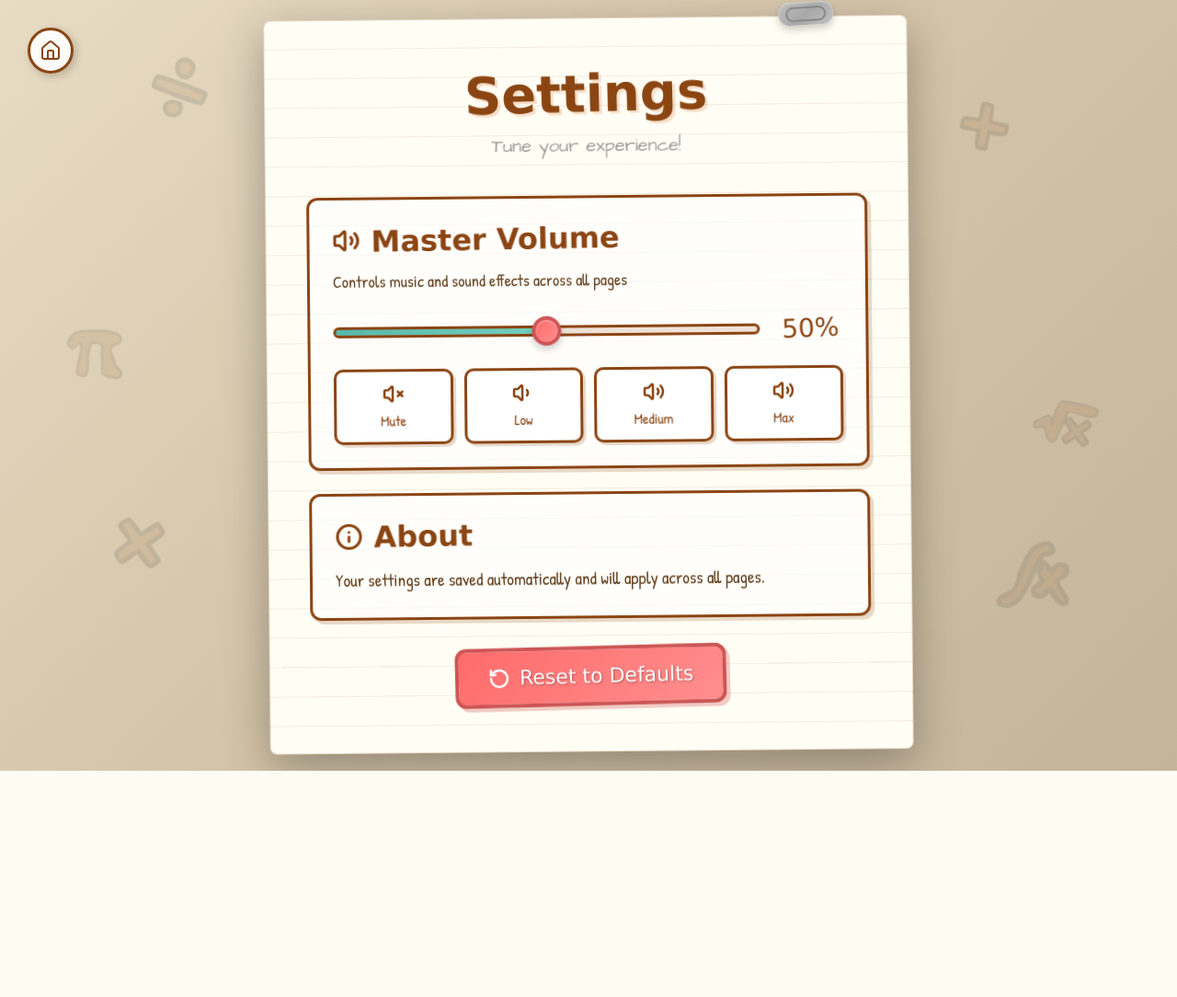
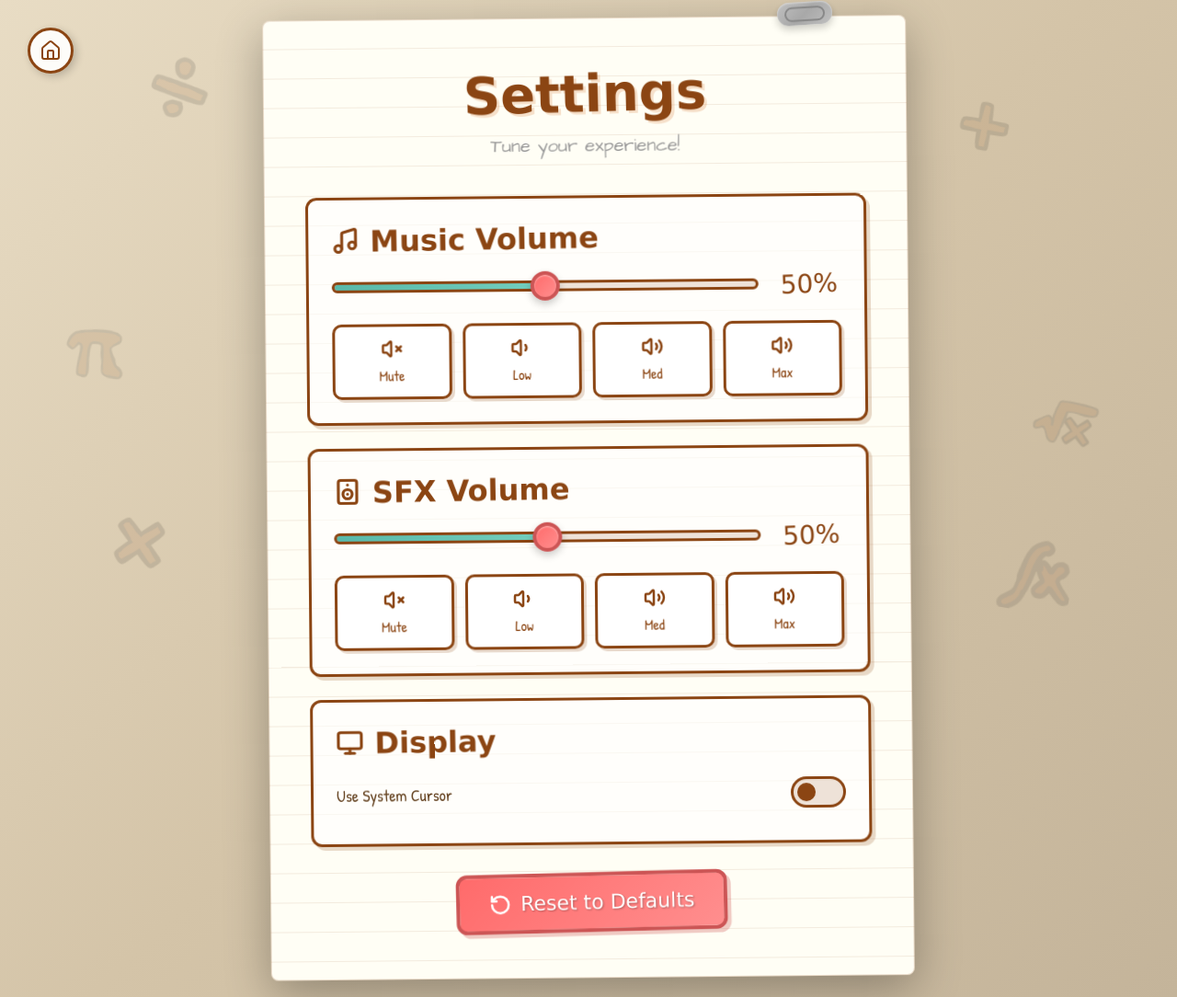
Before and after one commit to Rexaintreal/Contrary, a Flask app: page /settings in a window 1280 px wide. Shown: the whole page at 92% size. Before the commit the page ends 838 px from the top, so only its background shows below. Run offline with Flask 3, Linux system fonts and the light colour scheme; some web fonts are replaced.

Commit message:
Refactor settings page and added music/sfx logic and cursor toggle across all pages

```diff
--- a/assets/design.txt
+++ b/assets/design.txt
@@ -91,3 +91,6 @@ todo - fix random person spawning (no scroll bar)
 - stop auto add after finding one match - done
 
 braess music - https://www.youtube.com/watch?v=fER8zIAhRD0 (Zelda Original Soundtrack - Saria's Song (The Lost Woods))
+
+ Kass' Theme  - Breath of the Wild   for prisoners maybe
+ Kaepora Gaebora's Theme - The Legend of Zelda: Ocarina of Time OST for settings page https://www.youtube.com/watch?v=yEzAsJ4yc24
--- a/static/css/braess.css
+++ b/static/css/braess.css
@@ -802,3 +802,7 @@ body {
     box-shadow: 5px 5px 15px rgba(0, 0, 0, 0.4);
     background: white;
 }
+
+#modalReset {
+    grid-column: 1 / -1;
+}
--- a/static/css/settings.css
+++ b/static/css/settings.css
@@ -494,3 +494,60 @@ body {
         padding: 14px 28px;
     }
 }
+
+.toggle-row {
+    display: flex;
+    justify-content: space-between;
+    align-items: center;
+    padding: 10px 0;
+}
+
+.switch {
+    position: relative;
+    display: inline-block;
+    width: 60px;
+    height: 34px;
+    flex-shrink: 0;
+}
+
+.switch input {
+    opacity: 0;
+    width: 0;
+    height: 0;
+}
+
+.slider.round {
+    position: absolute;
+    cursor: pointer;
+    top: 0; left: 0; right: 0; bottom: 0;
+    background-color: rgba(139, 69, 19, 0.15);
+    border: 3px solid #8B4513;
+    transition: .4s;
+    border-radius: 34px;
+}
+
+.slider.round:before {
+    position: absolute;
+    content: "";
+    height: 20px;
+    width: 20px;
+    left: 4px;
+    bottom: 4px;
+    background-color: #8B4513;
+    transition: .4s;
+    border-radius: 50%;
+}
+
+input:checked + .slider.round {
+    background: linear-gradient(135deg, #4ECDC4 0%, #6FE7DD 100%);
+}
+
+input:checked + .slider.round:before {
+    transform: translateX(26px);
+    background-color: white;
+}
+
+body.system-cursor,
+body.system-cursor * {
+    cursor: auto !important;
+}
--- a/static/js/settings.js
+++ b/static/js/settings.js
@@ -1,99 +1,164 @@
-const volumeSlider = document.getElementById('masterVolume');
-const volumeValue = document.getElementById('volumeValue');
-const sliderFill = document.getElementById('sliderFill');
-const presetButtons = document.querySelectorAll('.preset-btn');
+const musicSlider = document.getElementById('musicVolume');
+const musicValue = document.getElementById('musicValue');
+const musicFill = document.getElementById('musicFill');
+const sfxSlider = document.getElementById('sfxVolume');
+const sfxValue = document.getElementById('sfxValue');
+const sfxFill = document.getElementById('sfxFill');
+const cursorToggle = document.getElementById('systemCursor');
 const resetBtn = document.getElementById('resetBtn');
 const clickSfx = document.getElementById('clickSfx');
-const DEFAULT_VOLUME = 50;
+const bgMusic = document.getElementById('bgMusic');
+const DEFAULT_VAL = 50;
 
-function loadVolume() {
-    const savedVolume = localStorage.getItem('contraryMasterVolume');
-    if (savedVolume !== null) {
-        const volume = parseInt(savedVolume);
-        setVolume(volume);
-    } else {
-        setVolume(DEFAULT_VOLUME);
+//init
+function init() {
+    loadSettings();
+    startMusic();
+    lucide.createIcons();
+}
+
+//load
+function loadSettings() {
+    const savedMusic = localStorage.getItem('contraryMusicVolume');
+    const musicVol = savedMusic !== null ? parseInt(savedMusic) : DEFAULT_VAL;
+    updateSliderVisuals(musicSlider, musicValue, musicFill, musicVol);
+
+    const savedSFX = localStorage.getItem('contrarySFXVolume');
+    const sfxVol = savedSFX !== null ? parseInt(savedSFX) : DEFAULT_VAL;
+    updateSliderVisuals(sfxSlider, sfxValue, sfxFill, sfxVol);
+
+    const useSystemCursor = localStorage.getItem('contrarySystemCursor') === 'true';
+    cursorToggle.checked = useSystemCursor;
+    applyCursor(useSystemCursor);
+}
+
+
+function startMusic() {
+    if (!bgMusic) return;
+
+    //init volume
+    const savedMusic = localStorage.getItem('contraryMusicVolume');
+    const musicVol = savedMusic !== null ? parseInt(savedMusic) : DEFAULT_VAL;
+    bgMusic.volume = (musicVol / 100) * 0.25;
+
+    const playPromise = bgMusic.play();
+    if (playPromise !== undefined) {
+        playPromise.catch(error => {
+            console.log("Autoplay prevented until interaction.");
+            document.addEventListener('click', () => {
+                if (bgMusic.paused) {
+                    bgMusic.play();
+                }
+            }, { once: true });
+        });
     }
 }
 
-//save to localstorage
-function saveVolume(volume) {
-    localStorage.setItem('contraryMasterVolume', volume.toString());
+//volume
+function updateSliderVisuals(slider, textDisplay, fillBar, value) {
+    slider.value = value;
+    textDisplay.textContent = value + '%';
+    const percentage = value;
+    const sliderWidth = slider.offsetWidth;
+    const fillWidth = (sliderWidth - 6) * (percentage / 100);
+    fillBar.style.width = fillWidth + 'px';
 }
 
-function setVolume(volume) {
-    volumeSlider.value = volume;
-    volumeValue.textContent = volume + '%';
-    updateSliderFill(volume);
-    saveVolume(volume);
+function playPreviewSound() {
+    const sfxVol = parseInt(sfxSlider.value) / 100;
+    clickSfx.currentTime = 0;
+    clickSfx.volume = 0.4 * sfxVol;
+    clickSfx.play().catch(e => {});
 }
 
-function updateSliderFill(volume) {
-    const percentage = volume;
-    const sliderWidth = volumeSlider.offsetWidth;
-    const fillWidth = (sliderWidth - 6) * (percentage / 100);
-    sliderFill.style.width = fillWidth + 'px';
+function setupSliderListeners(slider, textDisplay, fillBar, storageKey, isSfx) {
+    slider.addEventListener('input', (e) => {
+        const val = parseInt(e.target.value);
+        updateSliderVisuals(slider, textDisplay, fillBar, val);
+
+        if (!isSfx && bgMusic) {
+            bgMusic.volume = (val / 100) * 0.25;
+            if (bgMusic.paused && val > 0) bgMusic.play().catch(()=>{});
+        }
+    });
+    slider.addEventListener('change', (e) => {
+        const val = parseInt(e.target.value);
+        localStorage.setItem(storageKey, val);
+        if (isSfx) playPreviewSound();
+    });
 }
 
-function playClickSound() {
-    clickSfx.currentTime = 0;
-    clickSfx.volume = 0.4;
-    clickSfx.play().catch(err => console.log("Sound play delayed"));
-}
-
-volumeSlider.addEventListener('input', (e) => {
-    const volume = parseInt(e.target.value);
-    volumeValue.textContent = volume + '%';
-    updateSliderFill(volume);
-});
+setupSliderListeners(musicSlider, musicValue, musicFill, 'contraryMusicVolume', false);
+setupSliderListeners(sfxSlider, sfxValue, sfxFill, 'contrarySFXVolume', true);
 
 
 
-volumeSlider.addEventListener('change', (e) => {
-    const volume = parseInt(e.target.value);
-    saveVolume(volume);
-    playClickSound();
-});
+document.querySelectorAll('.volume-presets').forEach(group => {
+    const targetId = group.dataset.target;
+    const targetSlider = document.getElementById(targetId);
+    const isMusic = targetId === 'musicVolume';
+    const textDisplay = isMusic ? musicValue : sfxValue;
+    const fillBar = isMusic ? musicFill : sfxFill;
+    const storageKey = isMusic ? 'contraryMusicVolume' : 'contrarySFXVolume';
 
+    group.querySelectorAll('.preset-btn').forEach(btn => {
+        btn.addEventListener('click', () => {
+            const vol = parseInt(btn.dataset.volume);
 
-//presets
-presetButtons.forEach(btn => {
-    btn.addEventListener('click', () => {
-        const volume = parseInt(btn.dataset.volume);
-        setVolume(volume);
-        playClickSound();
-        btn.style.transform = 'scale(0.95)';
-        setTimeout(() => {
-            btn.style.transform = '';
-        }, 200);
+            updateSliderVisuals(targetSlider, textDisplay, fillBar, vol);
+            localStorage.setItem(storageKey, vol);
+
+            if (isMusic && bgMusic) {
+                bgMusic.volume = (vol / 100) * 0.25;
+                if (bgMusic.paused && vol > 0) bgMusic.play().catch(()=>{});
+            }
+            if (!isMusic) playPreviewSound();
+
+            btn.style.transform = 'scale(0.95)';
+            setTimeout(() => btn.style.transform = '', 200);
+        });
     });
 });
 
-resetBtn.addEventListener('click', () => {
-    playClickSound();
-    setVolume(DEFAULT_VOLUME);
+//cursor
+function applyCursor(useSystem) {
+    if (useSystem) {
+        document.body.classList.add('system-cursor');
+    } else {
+        document.body.classList.remove('system-cursor');
+    }
+}
 
-    resetBtn.style.transform = 'rotate(-1deg) scale(0.95)';
-    setTimeout(() => {
-        resetBtn.style.transform = 'rotate(-1deg)';
-    }, 200);
+cursorToggle.addEventListener('change', (e) => {
+    const isChecked = e.target.checked;
+    localStorage.setItem('contrarySystemCursor', isChecked);
+    applyCursor(isChecked);
+    playPreviewSound();
 });
 
+//reset
+resetBtn.addEventListener('click', () => {
+    updateSliderVisuals(musicSlider, musicValue, musicFill, DEFAULT_VAL);
+    updateSliderVisuals(sfxSlider, sfxValue, sfxFill, DEFAULT_VAL);
+    cursorToggle.checked = false;
 
-document.addEventListener('mousedown', (e) => {
-    const isButton = e.target.closest('button, a');
-    if (isButton && e.button === 0 && !e.target.closest('#masterVolume')) {
-        playClickSound();
-    }
+
+    localStorage.setItem('contraryMusicVolume', DEFAULT_VAL);
+    localStorage.setItem('contrarySFXVolume', DEFAULT_VAL);
+    localStorage.setItem('contrarySystemCursor', 'false');
+
+
+    applyCursor(false);
+    if (bgMusic) bgMusic.volume = (DEFAULT_VAL / 100) * 0.25;
+
+    playPreviewSound();
+    resetBtn.style.transform = 'rotate(-1deg) scale(0.95)';
+    setTimeout(() => resetBtn.style.transform = 'rotate(-1deg)', 200);
 });
 
 window.addEventListener('resize', () => {
-    updateSliderFill(parseInt(volumeSlider.value));
+    updateSliderVisuals(musicSlider, musicValue, musicFill, parseInt(musicSlider.value));
+    updateSliderVisuals(sfxSlider, sfxValue, sfxFill, parseInt(sfxSlider.value));
 });
 
-
-//init
-window.addEventListener('DOMContentLoaded', () => {
-    loadVolume();
-    lucide.createIcons();
-});
+window.addEventListener('DOMContentLoaded', init);
--- a/templates/settings.html
+++ b/templates/settings.html
@@ -29,58 +29,59 @@
                 <div class="settings-subtitle">Tune your experience!</div>
                 <div class="setting-group">
                     <div class="setting-header">
-                        <i data-lucide="volume-2" class="setting-icon"></i>
-                        <h2 class="setting-label">Master Volume</h2>
+                        <i data-lucide="music" class="setting-icon"></i>
+                        <h2 class="setting-label">Music Volume</h2>
                     </div>
-                    <div class="setting-description">
-                        Controls music and sound effects across all pages
+                    <div class="volume-control" id="musicControl">
+                        <div class="volume-slider-container">
+                            <input type="range" id="musicVolume" class="volume-slider" min="0" max="100" value="50">
+                            <div class="slider-track-fill" id="musicFill"></div>
+                        </div>
+                        <div class="volume-value" id="musicValue">50%</div>
                     </div>
-                    <div class="volume-control">
+                    <div class="volume-presets" data-target="musicVolume">
+                        <button class="preset-btn" data-volume="0"><i data-lucide="volume-x"></i><span>Mute</span></button>
+                        <button class="preset-btn" data-volume="25"><i data-lucide="volume-1"></i><span>Low</span></button>
+                        <button class="preset-btn" data-volume="50"><i data-lucide="volume-2"></i><span>Med</span></button>
+                        <button class="preset-btn" data-volume="100"><i data-lucide="volume-2"></i><span>Max</span></button>
+                    </div>
+                </div>
+
+                <div class="setting-group">
+                    <div class="setting-header">
+                        <i data-lucide="speaker" class="setting-icon"></i>
+                        <h2 class="setting-label">SFX Volume</h2>
+                    </div>
+                    <div class="volume-control" id="sfxControl">
                         <div class="volume-slider-container">
-                            <input
-                                type="range"
-                                id="masterVolume"
-                                class="volume-slider"
-                                min="0"
-                                max="100"
-                                value="50"
-                            >
-                            <div class="slider-track-fill" id="sliderFill"></div>
+                            <input type="range" id="sfxVolume" class="volume-slider" min="0" max="100" value="50">
+                            <div class="slider-track-fill" id="sfxFill"></div>
                         </div>
-                        <div class="volume-value" id="volumeValue">50%</div>
+                        <div class="volume-value" id="sfxValue">50%</div>
                     </div>
-                    <div class="volume-presets">
-                        <button class="preset-btn" data-volume="0">
-                            <i data-lucide="volume-x"></i>
-                            <span>Mute</span>
-                        </button>
-                        <button class="preset-btn" data-volume="25">
-                            <i data-lucide="volume-1"></i>
-                            <span>Low</span>
-                        </button>
-                        <button class="preset-btn" data-volume="50">
-                            <i data-lucide="volume-2"></i>
-                            <span>Medium</span>
-                        </button>
-                        <button class="preset-btn" data-volume="100">
-                            <i data-lucide="volume-2"></i>
-                            <span>Max</span>
-                        </button>
+                    <div class="volume-presets" data-target="sfxVolume">
+                        <button class="preset-btn" data-volume="0"><i data-lucide="volume-x"></i><span>Mute</span></button>
+                        <button class="preset-btn" data-volume="25"><i data-lucide="volume-1"></i><span>Low</span></button>
+                        <button class="preset-btn" data-volume="50"><i data-lucide="volume-2"></i><span>Med</span></button>
+                        <button class="preset-btn" data-volume="100"><i data-lucide="volume-2"></i><span>Max</span></button>
                     </div>
                 </div>
                 <div class="setting-group">
                     <div class="setting-header">
-                        <i data-lucide="info" class="setting-icon"></i>
-                        <h2 class="setting-label">About</h2>
+                        <i data-lucide="monitor" class="setting-icon"></i>
+                        <h2 class="setting-label">Display</h2>
                     </div>
-                    <div class="about-text">
-                        Your settings are saved automatically and will apply across all pages.
+                    <div class="toggle-row">
+                        <div class="setting-description" style="margin-bottom: 0;">Use System Cursor</div>
+                        <label class="switch">
+                            <input type="checkbox" id="systemCursor">
+                            <span class="slider round"></span>
+                        </label>
                     </div>
                 </div>
                 <div class="reset-section">
                     <button class="reset-btn" id="resetBtn">
-                        <i data-lucide="rotate-ccw"></i>
-                        Reset to Defaults
+                        <i data-lucide="rotate-ccw"></i> Reset to Defaults
                     </button>
                 </div>
             </div>
@@ -90,6 +91,9 @@
     <audio id="clickSfx" preload="auto">
         <source src="{{ url_for('static', filename='sfx/click.mp3') }}" type="audio/mpeg">
     </audio>
+    <audio id="bgMusic" loop>
+        <source src="{{ url_for('static', filename='assets/music/settings.mp3') }}" type="audio/mpeg">
+    </audio>
     <script src="{{ url_for('static', filename='js/settings.js') }}"></script>
     <script>
         lucide.createIcons();
```
Also changed, not shown: static/js/birthday.js (+14 -6 lines), static/js/braess.js (+14 -6 lines), static/js/landing.js (+14 -6 lines), static/js/monty-hall.js (+20 -6 lines), static/js/paradoxes.js (+17 -8 lines), 1 other file.
